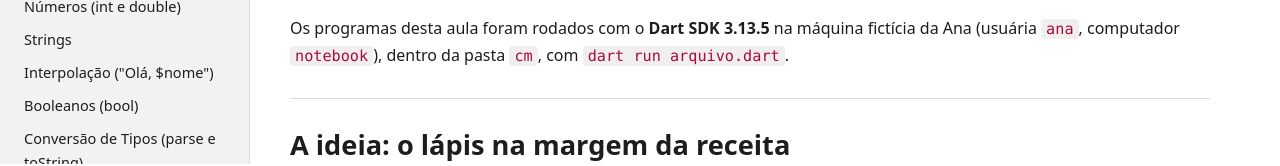
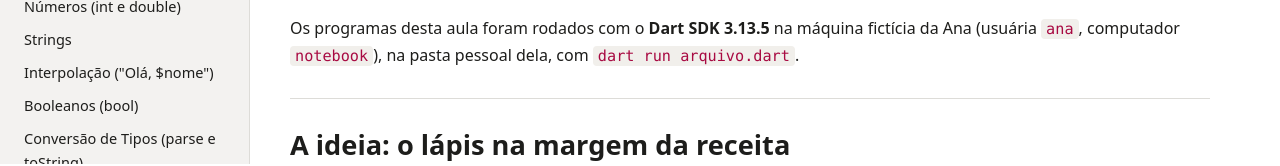
Before and after one commit to Wallysondevs/guia-dart, a plain HTML site: page comentarios.html in a window 1280 px wide. Shown: the part 636-802 px from the top of the page. Drawn offline with Linux system fonts and the light colour scheme.

Commit message:
revisão: comentarios, terminais colhidos na pasta pessoal (sem subpasta)

```diff
--- a/comentarios.html
+++ b/comentarios.html
@@ -33,7 +33,7 @@
 </ul>
 </div>
 
-<p>Os programas desta aula foram rodados com o <strong>Dart SDK 3.13.5</strong> na máquina fictícia da Ana (usuária <code>ana</code>, computador <code>notebook</code>), dentro da pasta <code>cm</code>, com <code>dart run arquivo.dart</code>.</p>
+<p>Os programas desta aula foram rodados com o <strong>Dart SDK 3.13.5</strong> na máquina fictícia da Ana (usuária <code>ana</code>, computador <code>notebook</code>), na pasta pessoal dela, com <code>dart run arquivo.dart</code>.</p>
 
 <hr>
 
```
